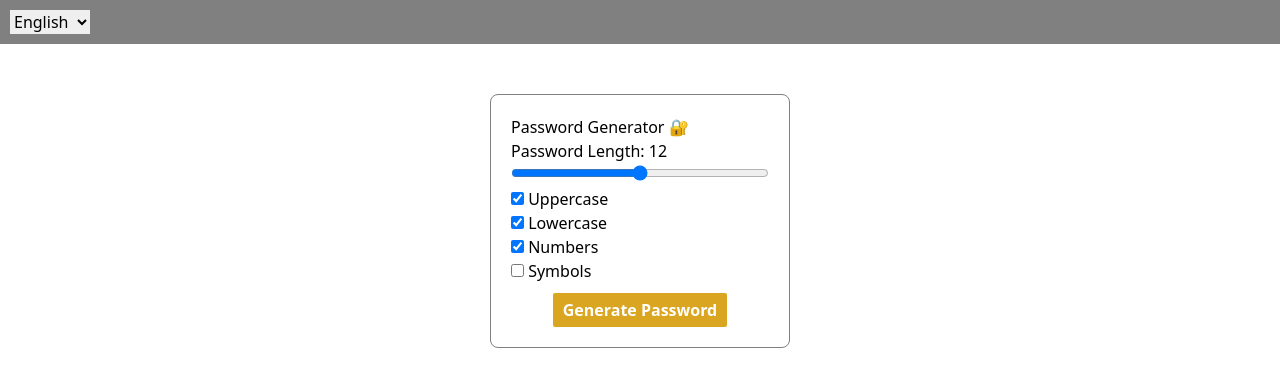
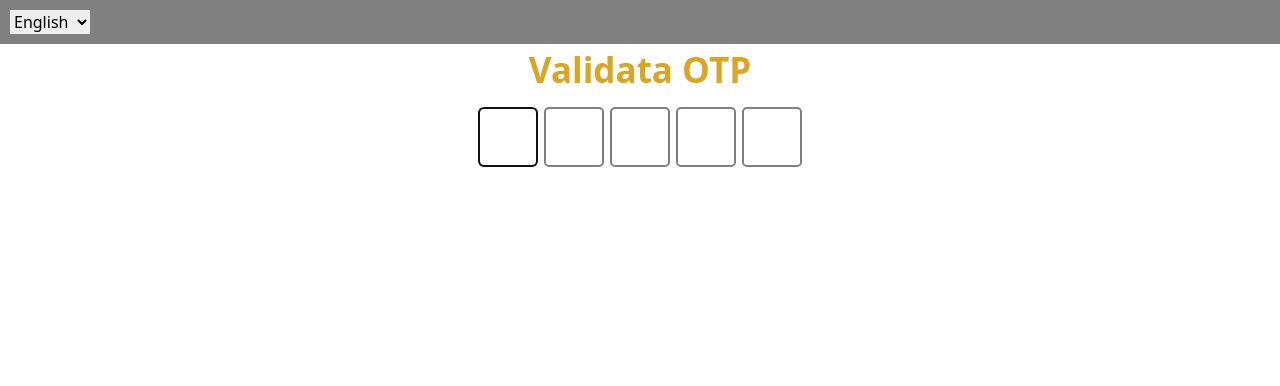
Before and after one commit to SaurabhRajput15/machineCoding, a React (Create React App) app: page / in a window 1280 px wide. Shown: the top 386 px of the page. Built offline with nearby package versions, Linux system fonts and the light colour scheme.

Commit message:
add OTP Input machine code

```diff
--- a/src/App.js
+++ b/src/App.js
@@ -16,6 +16,7 @@ import TicTacToe from './components/tic,tac,toe/TicTacToe';
 import Todo from './components/todo/Todo';
 import SearchUi from './components/search-ui/SearchUi';
 import Body from './components/shimmerUi/Body';
+import OtpInput from './components/otpInput/OtpInput';
 
 function App() {
   const [lang, setLang] = useState("en")
@@ -54,8 +55,9 @@ function App() {
        <Body /> //Shimmer Ui
        <Pagination />
        <SearchUi />
-       <MachineCode /> */}
-       <PasswordGenerator />
+       <MachineCode />
+       <PasswordGenerator /> */}
+       <OtpInput />
 
     </div>
   );
--- /dev/null
+++ b/src/components/otpInput/OtpInput.js
@@ -0,0 +1,52 @@
+import React, { useEffect, useRef, useState } from 'react'
+
+const OTP_DIGIT_COUNT = 5
+
+const OtpInput = () => {
+  const [inputArr, setInputArr] = useState(new Array(OTP_DIGIT_COUNT).fill(""))
+  const inputRefs = useRef([])
+
+  useEffect(() => {
+     inputRefs.current[0]?.focus()
+  }, [])
+
+  const handleOnChange = (value, index) => {
+    if(isNaN(value)) return;
+
+    // console.log(value)
+    const newValue = value.trim()
+
+    const newArr = [...inputArr]
+    newArr[index] = newValue.slice(-1)
+    setInputArr(newArr)
+
+    newValue && inputRefs.current[index + 1]?.focus()
+  }
+
+  const handleOnKeyDown = (e, index) => {
+    if(!e.target.value && e.key === "Backspace"){
+        inputRefs.current[index - 1]?.focus()
+    }
+  }
+
+  return (
+    <div style={{textAlign:"center"}}>
+        <h2 style={{fontWeight:"bolder", fontSize:"35px", color:"goldenrod"}}>Validata OTP</h2>
+        {inputArr.map((input, index) => {
+            return(
+                <input
+                  key={index}
+                  type='text'
+                  value={inputArr[index]}
+                  onChange={(e) => handleOnChange(e.target.value, index)}
+                  onKeyDown={e => handleOnKeyDown(e, index)}
+                  style={{border:"2px solid gray", width:"60px", height:"60px", margin:"3px", fontSize:"35px", textAlign:"center", fontWeight:"bold", padding:"2px", marginTop:"10px", borderRadius:"5px"}}
+                  ref={(el) => (inputRefs.current[index] = el)}
+                />
+            )
+        })}
+    </div>
+  )
+}
+
+export default OtpInput
--- a/src/components/passwordGenerator/PasswordGenerator.js
+++ b/src/components/passwordGenerator/PasswordGenerator.js
@@ -2,9 +2,9 @@ import React, { useState } from 'react';
 
 const PasswordGenerator = () => {
   const [length, setLength] = useState(12);
-  const [includeUpper, setIncludeUpper] = useState(true);
+  const [includeUpper, setIncludeUpper] = useState(false);
   const [includeLower, setIncludeLower] = useState(true);
-  const [includeNumber, setIncludeNumber] = useState(true);
+  const [includeNumber, setIncludeNumber] = useState(false);
   const [includeSymbol, setIncludeSymbol] = useState(false);
   const [password, setPassword] = useState("");
 
```
